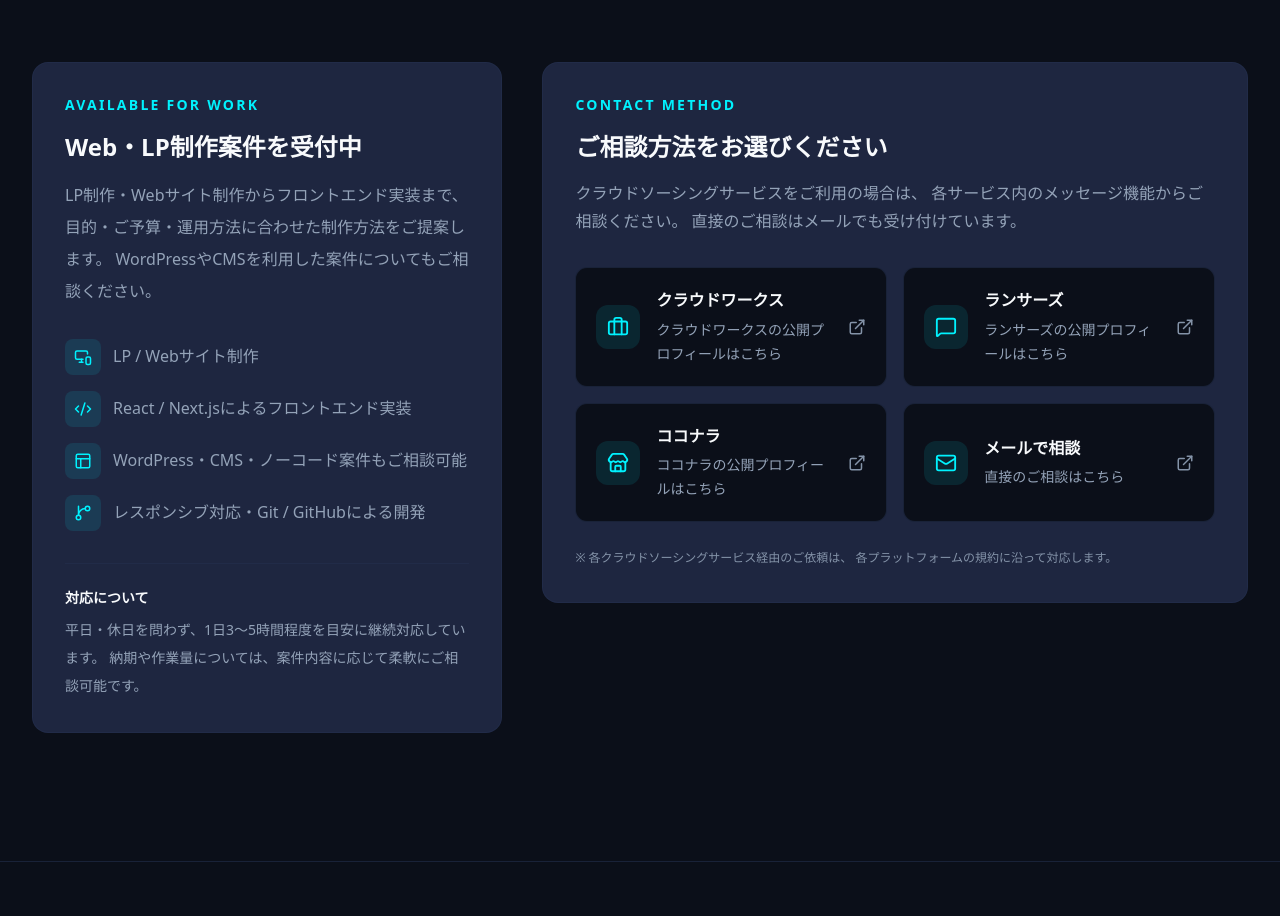
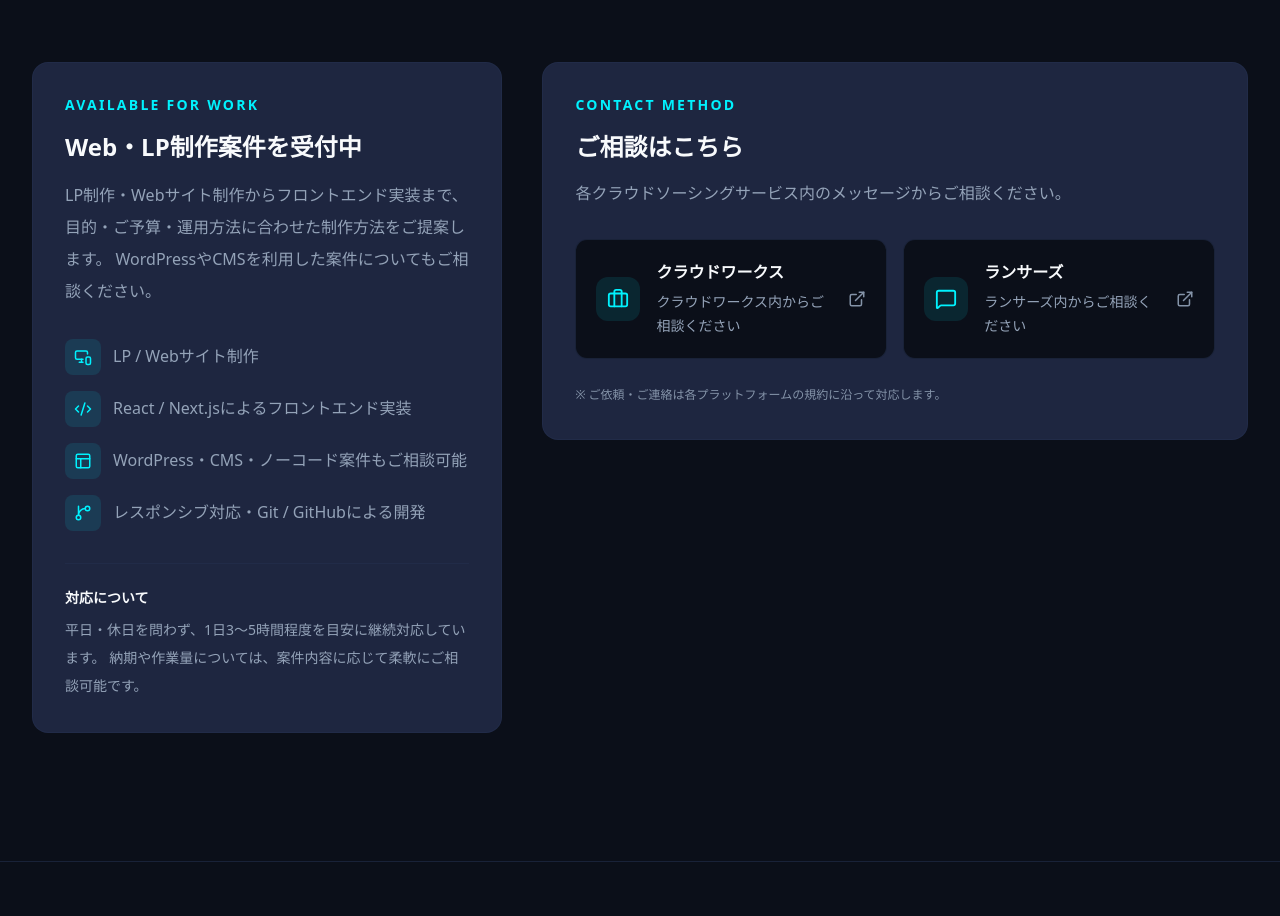
Before and after one commit to keiji-wachi/line-analyzer-lp, a Next.js app: page / in a window 1280 px wide. Shown: the part 5340-6256 px from the top of the page. Built offline with nearby package versions, Linux system fonts and the light colour scheme; no server answers.

Commit message:
クラウドワークス用LP

```diff
--- a/src/components/contact/ContactLinks.tsx
+++ b/src/components/contact/ContactLinks.tsx
@@ -1,5 +1,15 @@
 import ContactLinkCard from "@/components/contact/ContactLinkCard";
 import { contactLinks } from "@/data/contactLinks";
+import { PLATFORM } from "@/constants/platform";
+
+const contactMessages = {
+  crowdworks:
+    "ご相談・お見積りは、クラウドワークス内のメッセージからお願いいたします。",
+  lancers:
+    "ご相談・お見積りは、ランサーズ内のメッセージからお願いいたします。",
+  general:
+    "各クラウドソーシングサービス内のメッセージからご相談ください。",
+} as const;
 
 export default function ContactLinks() {
   return (
@@ -9,16 +19,20 @@ export default function ContactLinks() {
       </p>
 
       <h3 className="mt-4 text-2xl font-bold text-text-primary">
-        ご相談方法をお選びください
+        ご相談はこちら
       </h3>
 
       <p className="mt-4 leading-7 text-text-secondary">
-        クラウドソーシングサービスをご利用の場合は、
-        各サービス内のメッセージ機能からご相談ください。
-        直接のご相談はメールでも受け付けています。
+        {contactMessages[PLATFORM]}
       </p>
 
-      <div className="mt-8 grid gap-4 sm:grid-cols-2">
+      <div
+        className={
+          contactLinks.length === 1
+            ? "mt-8"
+            : "mt-8 grid gap-4 sm:grid-cols-2"
+        }
+      >
         {contactLinks.map((contact) => (
           <ContactLinkCard
             key={contact.name}
@@ -28,8 +42,7 @@ export default function ContactLinks() {
       </div>
 
       <p className="mt-6 text-xs leading-6 text-text-muted">
-        ※ 各クラウドソーシングサービス経由のご依頼は、
-        各プラットフォームの規約に沿って対応します。
+        ※ ご依頼・ご連絡は各プラットフォームの規約に沿って対応します。
       </p>
     </div>
   );
--- /dev/null
+++ b/src/constants/platform.ts
@@ -0,0 +1,13 @@
+export type Platform =
+  | "general"
+  | "crowdworks"
+  | "lancers";
+
+console.log(
+  "NEXT_PUBLIC_PLATFORM:",
+  process.env.NEXT_PUBLIC_PLATFORM
+);
+
+export const PLATFORM = (
+  process.env.NEXT_PUBLIC_PLATFORM ?? "general"
+) as Platform;
--- a/src/data/contactLinks.ts
+++ b/src/data/contactLinks.ts
@@ -1,32 +1,32 @@
 import { LINKS } from "@/constants/links";
+import { PLATFORM } from "@/constants/platform";
 
-export const contactLinks = [
-  {
+const contactLinkMap = {
+  crowdworks: {
     name: "クラウドワークス",
-    description: "クラウドワークスの公開プロフィールはこちら",
+    description: "クラウドワークス内からご相談ください",
     href: LINKS.crowdworks,
     icon: "work",
     external: true,
   },
-  {
+
+  lancers: {
     name: "ランサーズ",
-    description: "ランサーズの公開プロフィールはこちら",
+    description: "ランサーズ内からご相談ください",
     href: LINKS.lancers,
     icon: "message",
     external: true,
   },
-  {
-    name: "ココナラ",
-    description: "ココナラの公開プロフィールはこちら",
-    href: LINKS.coconala,
-    icon: "service",
-    external: true,
-  },
-  {
-    name: "メールで相談",
-    description: "直接のご相談はこちら",
-    href: `${LINKS.email}?subject=${encodeURIComponent("Web制作のご相談")}`,
-    icon: "mail",
-    external: false,
-  },
+} as const;
+
+const generalContactLinks = [
+  contactLinkMap.crowdworks,
+  contactLinkMap.lancers,
 ] as const;
+
+export const contactLinks =
+  PLATFORM === "crowdworks"
+    ? [contactLinkMap.crowdworks]
+    : PLATFORM === "lancers"
+      ? [contactLinkMap.lancers]
+      : generalContactLinks;
```
Also changed, not shown: 1 other file (tests, documents, lock files or other folders).
